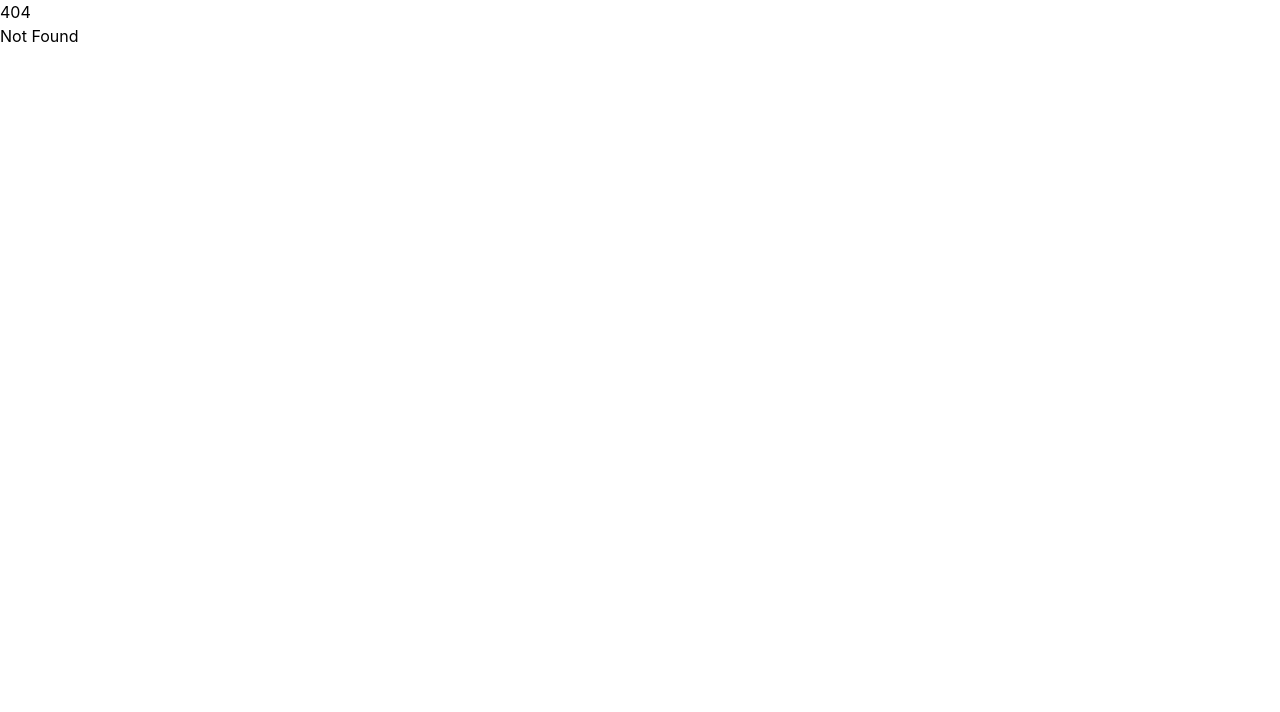
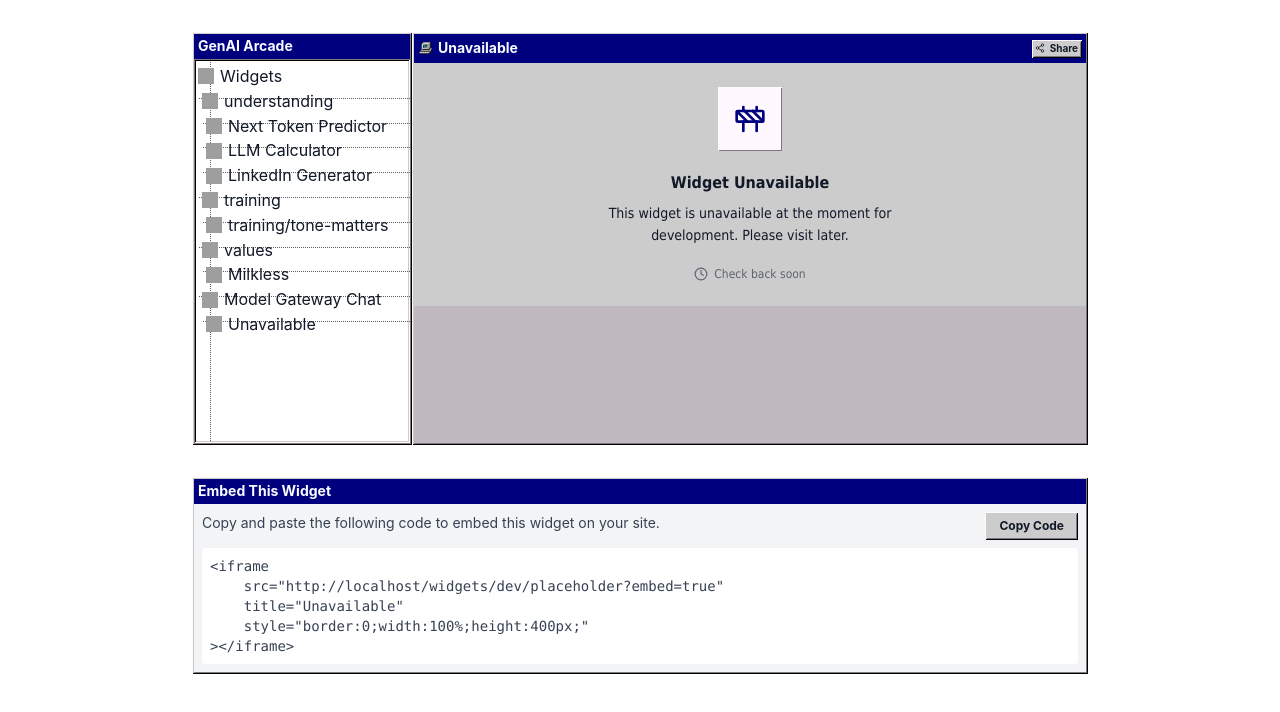
Before and after one commit to QUT-GenAI-Lab/genai-arcade-microservices, a SvelteKit app in the folder frontend/: page /widgets/dev/placeholder in a window 1280 px wide. Before the commit this address had no page. Shown: the top 712 px of the page. Built offline with nearby package versions, Linux system fonts and the light colour scheme; grey boxes are pictures that could not be loaded.

Commit message:
✨ Add placeholder dev widget

```diff
--- /dev/null
+++ b/frontend/src/routes/widgets/dev/placeholder/+page.svelte
@@ -0,0 +1,30 @@
+<script module>
+	export const title = 'Unavailable';
+</script>
+
+<script lang="ts">
+	import Title from '$lib/components/title/title.svelte';
+	import { ConstructionIcon, ClockIcon } from '@lucide/svelte';
+</script>
+
+<Title value="Unavailable" />
+
+<div
+	class="flex flex-col items-center justify-center gap-5 bg-surface-variant p-6 text-center font-[Tahoma,Geneva,Verdana,sans-serif] text-text"
+>
+	<div class="flex size-16 items-center justify-center bg-surface bevel-raised-thin">
+		<ConstructionIcon class="size-8 text-primary" />
+	</div>
+
+	<div class="flex flex-col items-center gap-2">
+		<h2 class="m-0 text-base font-bold">Widget Unavailable</h2>
+		<p class="m-0 max-w-[42ch] text-sm leading-6">
+			This widget is unavailable at the moment for development. Please visit later.
+		</p>
+	</div>
+
+	<div class="flex items-center gap-1.5 text-xs text-muted-text">
+		<ClockIcon class="size-3.5" />
+		<span>Check back soon</span>
+	</div>
+</div>
```
